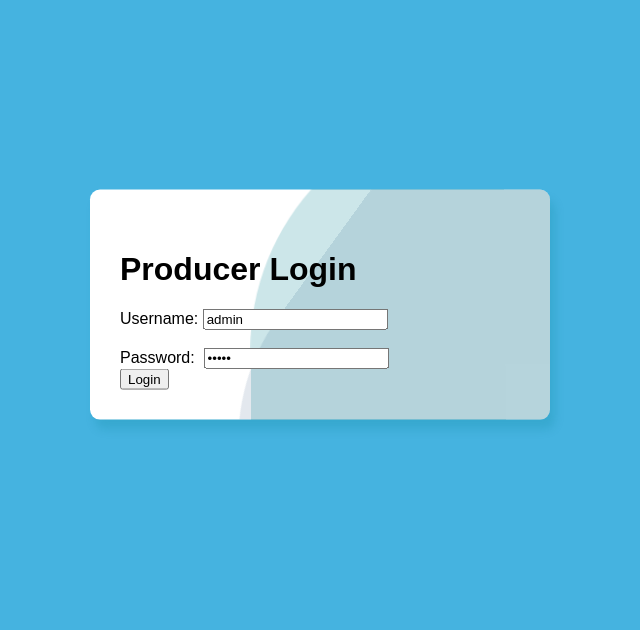
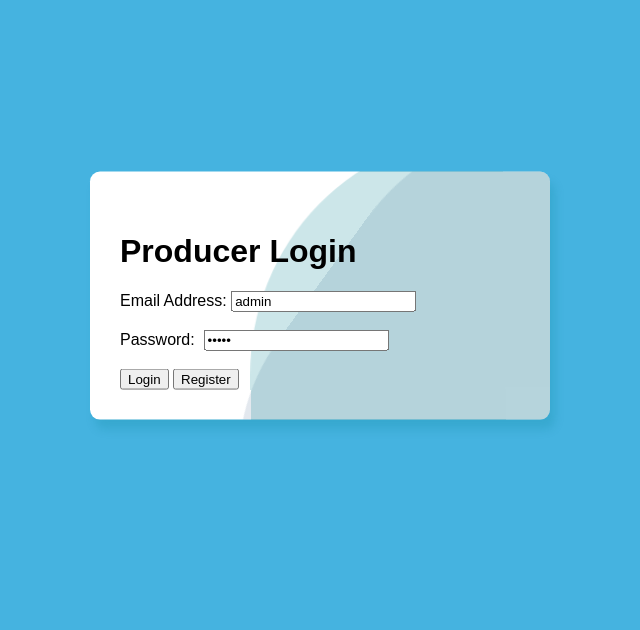
Before and after one commit to Oprimidos/home-automation, a PHP site: page /loginP.php in a window 1280 px wide. Shown: the top 630 px of the page, without its empty margins (320-960 px from the left). Run offline with PHP 8.4, Linux system fonts and the light colour scheme.

Commit message:
Edit login for Producer

```diff
--- a/loginP.php
+++ b/loginP.php
@@ -3,6 +3,7 @@ session_start();?>
 <!DOCTYPE html>
 <html>
 <head>
+    <link rel="shortcut icon" href="assets/images/favicon-home.png" type="image/x-icon">
      <meta name="viewport" content="width=device-width, initial-scale=1.0">
     <title>Producer Login</title>
     <link rel="stylesheet" href="assets/css/login.css">
@@ -24,15 +25,17 @@ session_start();?>
             <form class="login" method="POST" action="config/loginuser.php">
                 <div class="form-group">
                 <h1>Producer Login</h1>
-                    <label for="username">Username:</label>
-                    <input type="text" id="username" name="userName" value="admin" required>
+                    <label for="userMail">Email Address:</label>
+                    <input type="text" id="userMail" name="userMail" value="admin" required>
                 </div>
 <br>
                 <div class="form-group">
                     <label for="password">Password:&nbsp;</label>
                     <input type="password" id="password" name="userPassword" value="12345" required>
                 </div>
+                <br>
                 <button type="submit" name="loginP" value="Login">Login</button>
+                <button type="submit" name="registerP" value="Register">Register</button>
             </form>
         </div>
     </div>
```
